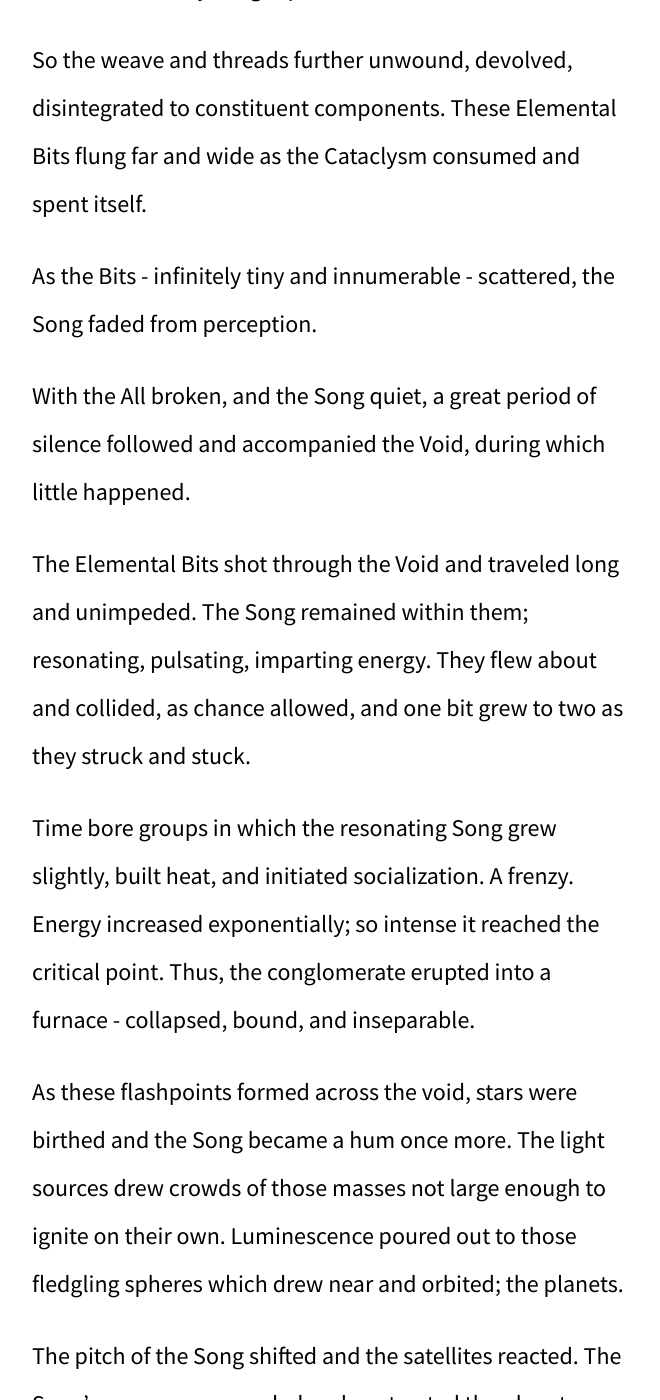
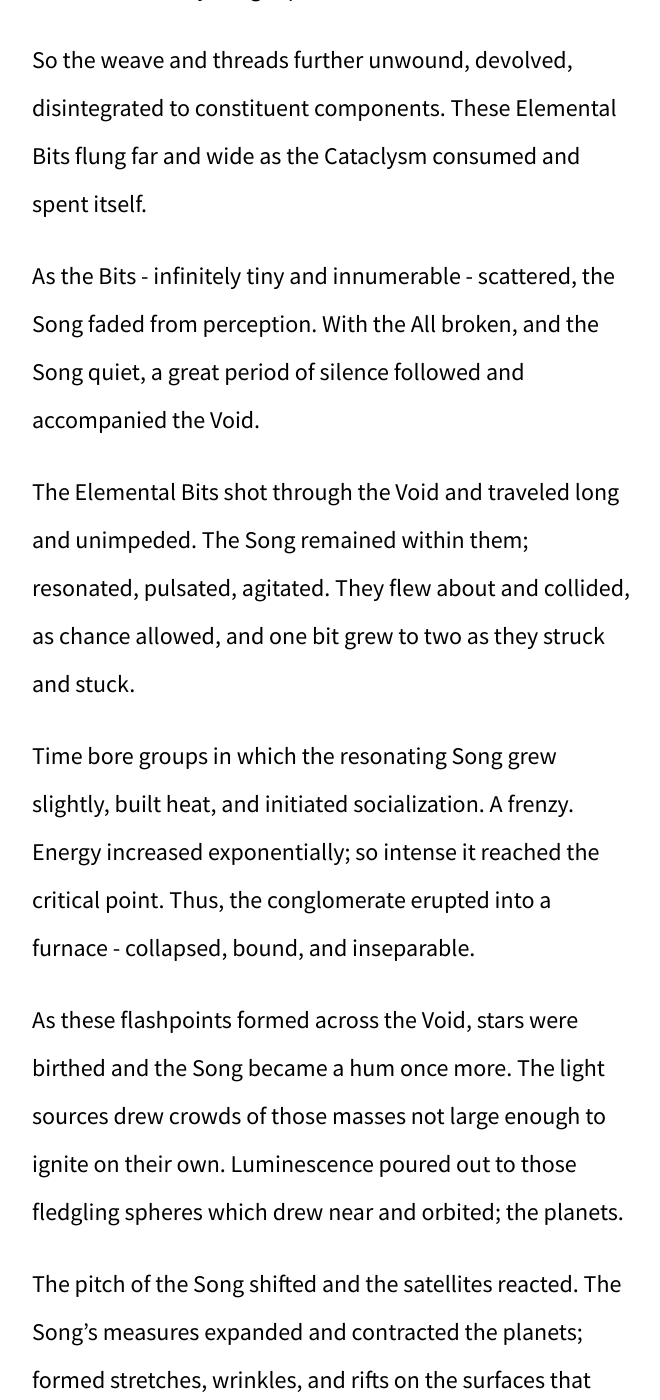
Before and after one commit to kyletolle/the-mechanism-collection, a Jekyll site: the page built from index.md, in a window 1280 px wide and 1400 px high, scrolled down 3064 px. Shown: the whole window, without its empty margins (308-968 px from the left). Built offline with Jekyll 4.4.1, drawn with Linux system fonts in a browser that asks for light colours.

Commit message:
Couple more tweaks to the Second

```diff
--- a/index.md
+++ b/index.md
@@ -61,14 +61,12 @@ So the weave and threads further unwound, devolved, disintegrated to
 constituent components. These Elemental Bits flung far and wide as the
 Cataclysm consumed and spent itself.
 
-As the Bits - infinitely tiny and innumerable - scattered, the Song faded
-from perception.
-
-With the All broken, and the Song quiet, a great period of silence followed
-and accompanied the Void, during which little happened.
+As the Bits - infinitely tiny and innumerable - scattered, the Song faded from
+perception. With the All broken, and the Song quiet, a great period of silence
+followed and accompanied the Void.
 
 The Elemental Bits shot through the Void and traveled long and unimpeded. The
-Song remained within them; resonating, pulsating, imparting energy. They flew
+Song remained within them; resonated, pulsated, agitated. They flew
 about and collided, as chance allowed, and one bit grew to two as they struck
 and stuck.
 
@@ -77,7 +75,7 @@ initiated socialization. A frenzy. Energy increased exponentially; so intense
 it reached the critical point. Thus, the conglomerate erupted into a furnace -
 collapsed, bound, and inseparable.
 
-As these flashpoints formed across the void, stars were birthed and the Song
+As these flashpoints formed across the Void, stars were birthed and the Song
 became a hum once more. The light sources drew crowds of those masses not
 large enough to ignite on their own. Luminescence poured out to those
 fledgling spheres which drew near and orbited; the planets.
```
